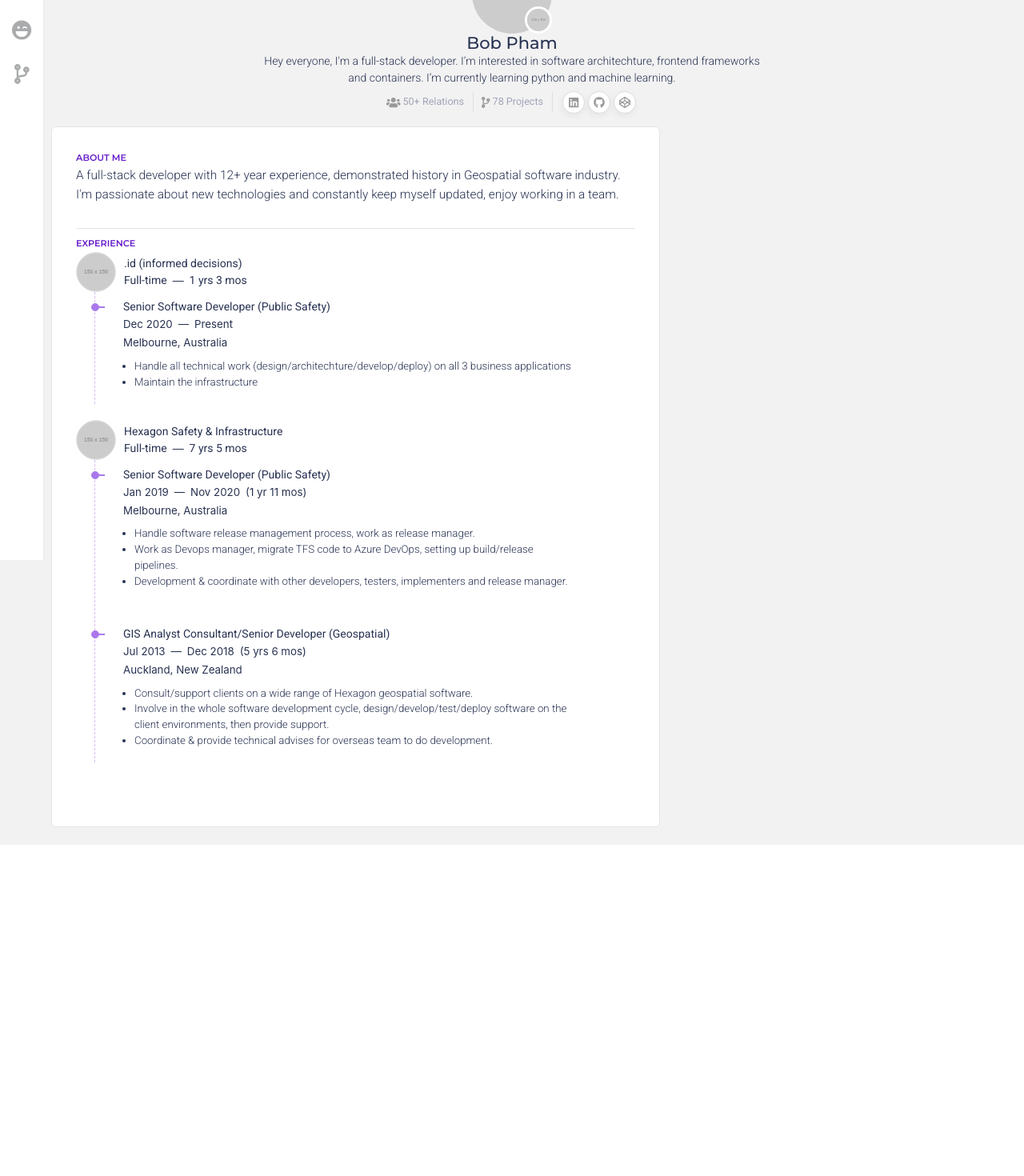
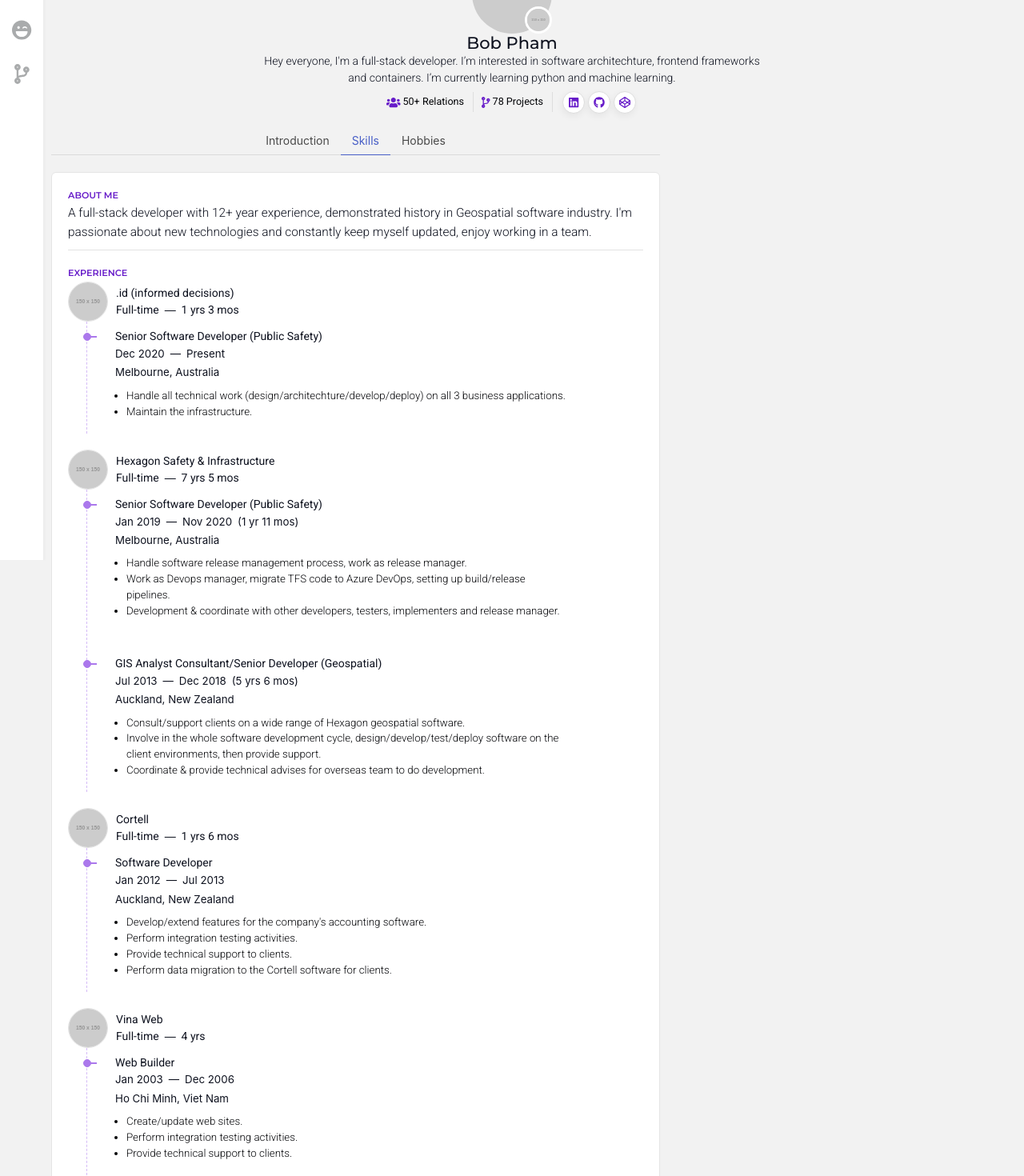
Before and after one commit to sagabob/tech-blog, a React (Create React App) app: page /about in a window 1280 px wide. Shown: the part 100-1570 px from the top of the page at 80% size. Before the commit the page ends 1156 px from the top, so only its background shows below. Built offline with nearby package versions, Linux system fonts and the light colour scheme.

Commit message:
work in progress

```diff
--- a/src/AppRoute.js
+++ b/src/AppRoute.js
@@ -7,7 +7,7 @@ import { Outlet, Link } from "react-router-dom";
 function Navbar() {
     return (
         <>
-            <div className="navbar is-fixed-top is-hidden-desktop">
+            <div className="navbar has-shadow is-fixed-top is-hidden-desktop">
                 <div className="navbar-brand">
                     <a className="navbar-item" href="/home">
                         <img src={logo} alt="logo" />
@@ -28,7 +28,7 @@ function Navbar() {
                 </div>
 
             </div>
-            <div className="main-sidebar is-hidden-touch">
+            <div className="main-sidebar is-hidden-touch has-shadow">
                 <div className="sidebar-brand">
                     <Link to="/"><img src={logo} alt="Tdp-logo-main" /></Link>
                 </div>
--- a/src/assests/scss/saga/abstracts/_variables.scss
+++ b/src/assests/scss/saga/abstracts/_variables.scss
@@ -26,6 +26,7 @@ $white: #fff;
 $smoke-white: #fcfcfc;
 $light-white: #f9f9f9;
 
+
 $dark-grey:  #344258;
 $placeholder: #cecece;
 $muted-grey: #999;
@@ -39,7 +40,9 @@ $light-grey: #eee;
 $lighter-grey: #e5e5e5;
 $widget-grey: #f5f6fa;
 
-$dark-text: #283252;
+$darker-text: #040508;
+$dark-text: #0e121f;
+$dark-lite-text: #283252;
 $light-text: #a2a5b9;
 $title-grey: #a9abac;
 
--- a/src/assests/scss/saga/pages/_user_profile.scss
+++ b/src/assests/scss/saga/pages/_user_profile.scss
@@ -49,7 +49,7 @@
         .profile-stat {
             display: flex;
             align-items: center;
-            color: $light-text;
+            color: $darker-text;
             font-family: $font;
 
             span {
@@ -95,17 +95,17 @@
 
     .profile-card {
         @extend .s-card;
-        padding: 30px;
+        padding: 20px;
 
         &:not(:last-child) {
             margin-bottom: 20px;
         }
 
         .profile-card-section {
-            padding-bottom: 30px;
+            padding-bottom: 10px;
 
             &:not(:last-child) {
-                margin-bottom: 10px;
+                margin-bottom: 20px;
                 border-bottom: 1px solid darken($fade-grey, 4%);
             }
 
@@ -167,7 +167,7 @@
                                 .key-description {
                                     font-family: $font;
                                     font-weight: 350;
-                                    color: $dark-text;
+                                    color: $darker-text;
                                     font-size: 0.95rem;
 
                                     ul {
--- a/src/pages/About.js
+++ b/src/pages/About.js
@@ -2,7 +2,7 @@ import React from 'react'
 import { FontAwesomeIcon } from '@fortawesome/react-fontawesome'
 import { faCodeBranch, faUsers } from '@fortawesome/free-solid-svg-icons'
 import { faLinkedin, faGithub, faCodepen } from '@fortawesome/free-brands-svg-icons'
-import { selectedLightColor } from '../util/color'
+import { selectedPrimaryColor } from '../util/color'
 
 const About = () => {
   return (
@@ -22,30 +22,37 @@ const About = () => {
             </p>
             <div className="profile-stats">
               <div class="profile-stat">
-                <FontAwesomeIcon icon={faUsers} color={selectedLightColor} />
+                <FontAwesomeIcon icon={faUsers} color={selectedPrimaryColor} />
                 <span>50+ Relations</span>
               </div>
               <div class="separator"></div>
               <div className="profile-stat">
-                <FontAwesomeIcon icon={faCodeBranch} color={selectedLightColor} />
+                <FontAwesomeIcon icon={faCodeBranch} color={selectedPrimaryColor} />
                 <span>78 Projects</span>
               </div>
               <div className="separator"></div>
               <div className="socials">
-                <a> <FontAwesomeIcon icon={faLinkedin} color={selectedLightColor} /></a>
-                <a> <FontAwesomeIcon icon={faGithub} color={selectedLightColor} /></a>
-                <a> <FontAwesomeIcon icon={faCodepen} color={selectedLightColor} /></a>
+                <a> <FontAwesomeIcon icon={faLinkedin} color={selectedPrimaryColor} /></a>
+                <a> <FontAwesomeIcon icon={faGithub} color={selectedPrimaryColor} /></a>
+                <a> <FontAwesomeIcon icon={faCodepen} color={selectedPrimaryColor} /></a>
               </div>
             </div>
           </div>
           <div className="profile-body">
             <div className="columns">
               <div className="column is-8">
+                <div className="tabs is-centered">
+                  <ul>
+                    <li><a>Introduction</a></li>
+                    <li className="is-active"><a>Skills</a></li>
+                    <li><a>Hobbies</a></li>
+                  </ul>
+                </div>
+                <div className="tabs-location">
                   <div className="profile-card">
                     <div className="profile-card-section">
                       <div className="section-title">
                         <h4>About Me</h4>
-                      <a href="/admin-profile-edit-1.html"></a>
                       </div>
                       <div className="section-content">
                         <p className="description">A full-stack developer with 12+ year experience, demonstrated history in Geospatial software industry.
@@ -86,8 +93,8 @@ const About = () => {
                                   </div>
                                   <div className="key-description">
                                     <ul >
-                                    <li>Handle all technical work (design/architechture/develop/deploy) on all 3 business applications</li>
-                                    <li>Maintain the infrastructure</li>
+                                      <li>Handle all technical work (design/architechture/develop/deploy) on all 3 business applications.</li>
+                                      <li>Maintain the infrastructure.</li>
                                     </ul>
                                   </div>
                                 </div>
@@ -154,6 +161,93 @@ const About = () => {
                               </div>
                             </div>
                           </div>
+                          <div className="experience-item-wrapper">
+                            <div className="experience-item">
+                              <img src="https://via.placeholder.com/150x150" alt="" />
+                              <div className="meta">
+                                <span className="dark-inverted">Cortell</span>
+                                <span >
+                                  <span>Full-time &nbsp;</span>
+                                  <span>&#8213;</span>
+                                  <span>&nbsp; 1 yrs 6 mos</span>
+                                </span>
+                              </div>
+                            </div>
+                            <div className="timeline">
+                              <div className="outer">
+                                <div className="timeline-card">
+                                  <h5 className="subtitle is-6">Software Developer</h5>
+                                  <div className="timeperiod">
+                                    <span>
+                                      <span>Jan 2012</span>
+                                      <span>&#8213;</span>
+                                      <span>Jul 2013</span>
+                                    </span>
+                                  </div>
+                                  <div className="location-description">
+                                    <span>Auckland, New Zealand</span>
+                                  </div>
+                                  <div className="key-description">
+                                    <ul >
+                                      <li>Develop/extend features for the company's accounting software.</li>
+                                      <li>Perform integration testing activities.</li>
+                                      <li>Provide technical support to clients.</li>
+                                      <li>Perform data migration to the Cortell software for clients.</li>
+                                    </ul>
+                                  </div>
+                                </div>
+                              </div>
+                            </div>
+                          </div>
+                          <div className="experience-item-wrapper">
+                            <div className="experience-item">
+                              <img src="https://via.placeholder.com/150x150" alt="" />
+                              <div className="meta">
+                                <span className="dark-inverted">Vina Web</span>
+                                <span >
+                                  <span>Full-time &nbsp;</span>
+                                  <span>&#8213;</span>
+                                  <span>&nbsp; 4 yrs</span>
+                                </span>
+                              </div>
+                            </div>
+                            <div className="timeline">
+                              <div className="outer">
+                                <div className="timeline-card">
+                                  <h5 className="subtitle is-6">Web Builder</h5>
+                                  <div className="timeperiod">
+                                    <span>
+                                      <span>Jan 2003</span>
+                                      <span>&#8213;</span>
+                                      <span>Dec 2006</span>
+                                    </span>
+                                  </div>
+                                  <div className="location-description">
+                                    <span>Ho Chi Minh, Viet Nam</span>
+                                  </div>
+                                  <div className="key-description">
+                                    <ul >
+                                      <li>Create/update web sites.</li>
+                                      <li>Perform integration testing activities.</li>
+                                      <li>Provide technical support to clients.</li>
+                                    </ul>
+                                  </div>
+                                </div>
+                              </div>
+                            </div>
+                          </div>
+                        </div>
+                      </div>
+                    </div>
+                  </div>
+                  <div className="profile-card is-active">
+                    <div className="profile-card-section">
+                      <div className="section-title">
+                        <h4>Skills</h4>
+                      </div>
+                      <div className="section-content">
+                        <p className="description">A full-stack developer with 12+ year experience, demonstrated history in Geospatial software industry.
+                          I'm passionate about new technologies and constantly keep myself updated, enjoy working in a team. </p>
                       </div>
                     </div>
                   </div>
--- a/src/util/color.js
+++ b/src/util/color.js
@@ -2,5 +2,5 @@ const selectedDarkIconColor = "#5b5a59"
 const ratingColor = "#f5f569"
 const ratingEmptyColor = "#e5e4e2"
 const selectedLightColor = "#999"
-
-export { selectedDarkIconColor, ratingColor, ratingEmptyColor, selectedLightColor }
+const selectedPrimaryColor = "#671cc9"
+export { selectedDarkIconColor, ratingColor, ratingEmptyColor, selectedLightColor, selectedPrimaryColor }
```
Lines whose indentation alone changed are shown as unchanged.
